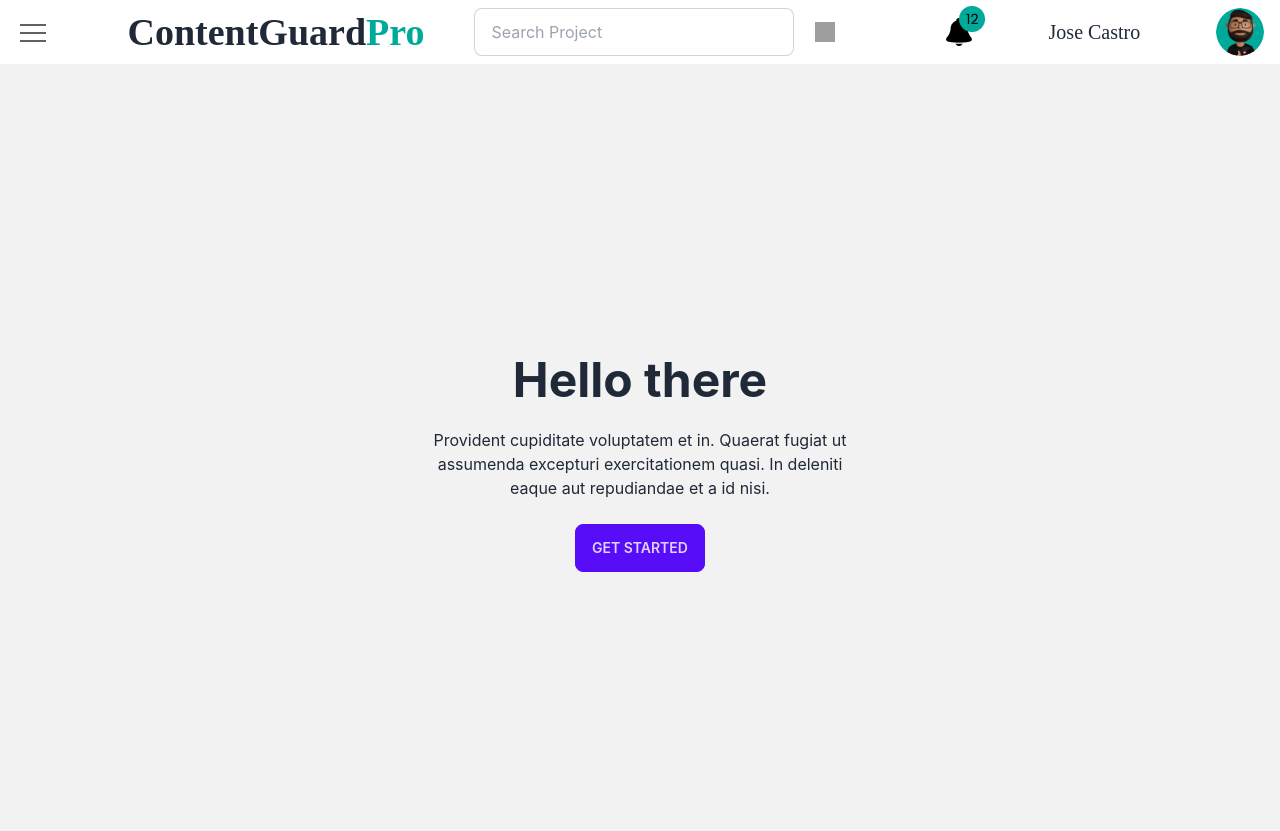
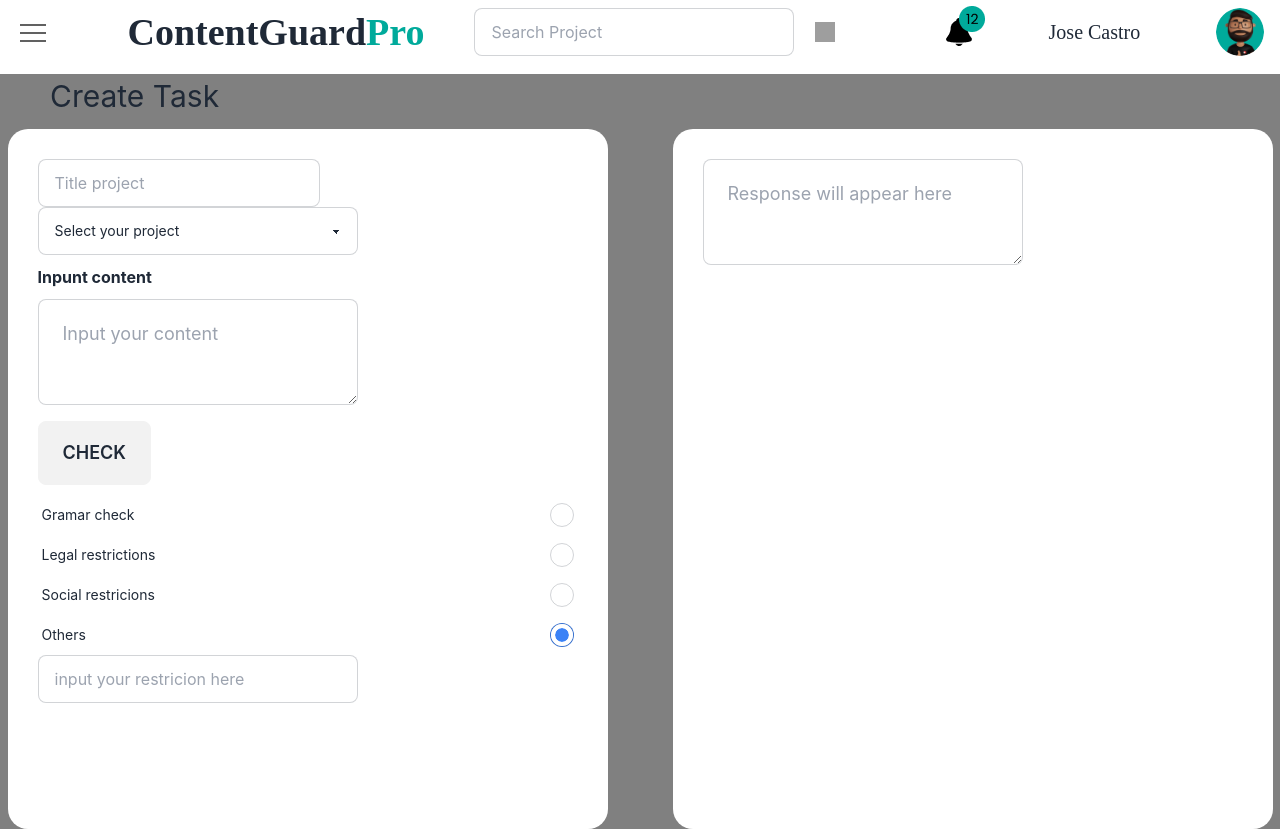
Before and after one commit to tarasov1812/ContentGuardPro, a React (Vite) app: page /task in a window 1280 px wide. Shown: the top 831 px of the page. Built offline with nearby package versions, Linux system fonts and the light colour scheme; grey boxes are pictures that could not be loaded; a web font is replaced by a local one.

Commit message:
connect con api

```diff
--- a/package.json
+++ b/package.json
@@ -11,6 +11,7 @@
   },
   "dependencies": {
     "axios": "^1.6.2",
+    "body-parser": "^1.20.2",
     "express": "^4.18.2",
     "openai": "^4.19.0",
     "pg": "^8.11.3",
--- a/src/App.jsx
+++ b/src/App.jsx
@@ -3,15 +3,17 @@ import {
   Route, RouterProvider, createBrowserRouter, createRoutesFromElements,
 } from 'react-router-dom';
 import MenuBar from "./components/MenuBar.jsx";
-import Tasks from "./components/Tasks.jsx"
+import Tasks from "./components/Tasks.jsx";
+import Trunk from "./components/Trunk.jsx"
 import "./App.css";
 
 const router = createBrowserRouter(createRoutesFromElements(
     <Route path="/" element={<MenuBar />}>
+      <Route index element={<Tasks />} />
       <Route path="task" element={<Tasks />} />
-      <Route path="restrictions" element={<Tasks />} />
-      <Route path="analytic" element={<Tasks />} />
-      <Route path="settings" element={<Tasks />} />
+      <Route path="restrictions" element={<Trunk />} />
+      <Route path="analytic" element={<Trunk />} />
+      <Route path="settings" element={<Trunk />} />
     </Route>,
 ));
 
--- a/src/components/MenuBar.jsx
+++ b/src/components/MenuBar.jsx
@@ -15,9 +15,9 @@ function MenuBar() {
       <nav className={styles.nav} id="setting-nav">
         <span className={styles.header}>Dashboard</span>
         <NavLink to="/task">Tasks</NavLink>
-        <NavLink to="/app/settings/change-password">Restricions</NavLink>
-        <NavLink to="/app/settings/change-email">Analytic</NavLink>
-        <NavLink to="/app/settings/change-email">Settings</NavLink>
+        <NavLink to="/restrictions">Restricions</NavLink>
+        <NavLink to="/analytic">Analytic</NavLink>
+        <NavLink to="/settings">Settings</NavLink>
       </nav>
     </div>
           <span className={styles.name}>ContentGuard</span><span className={styles.name2}>Pro</span>
--- a/src/components/Tasks.jsx
+++ b/src/components/Tasks.jsx
@@ -1,21 +1,88 @@
-import React from 'react';
+import React, { useState } from 'react';
+import styles from '../styles/Tasks.module.css';
+import axios from 'axios';
 
 function Tasks() {
-    return(
-        <><div className="hero min-h-screen bg-base-200">
-            <div className="hero-content text-center">
-                <div className="max-w-md">
-                    <h1 className="text-5xl font-bold">Hello there</h1>
-                    <p className="py-6">Provident cupiditate voluptatem et in. Quaerat fugiat ut assumenda excepturi exercitationem quasi. In deleniti eaque aut repudiandae et a id nisi.</p>
-                    <button className="btn btn-primary">Get Started</button>
-                </div>
+  const [prompt, setPrompt] = useState('');
+  const [response, setResponse] = useState('');
+
+  const handleInputChange = (event) => {
+    setPrompt(event.target.value);
+  };
+
+  const handleSubmit = async () => {
+    try {
+      const res = await axios.post('/api/send-prompt', {
+        prompt: prompt,
+      });
+
+      setResponse(res.data.completion);
+    } catch (error) {
+      console.error('Error:', error);
+    }
+  };
+
+  return (
+    <>
+        <div className={styles.contentForAll}>
+        <h1 className={styles.h1}>Create Task</h1>
+          <div className={styles.content}>
+
+            <div className={styles.task}>
+            <input type="text" placeholder="Title project" className="input input-bordered max-w-xs" />
+            <select className="select select-bordered w-full max-w-xs">
+                <option disabled selected>Select your project</option>
+                <option>Project 1</option>
+                <option>Project 2</option>
+            </select>
+            <div className={styles.empty}/>
+            <h2 className={styles.h2}>Inpunt content</h2>
+            <div className={styles.empty}/>
+            <textarea
+              placeholder="Input your content"
+              className="textarea textarea-bordered textarea-lg w-full max-w-xs"
+              value={prompt}
+              onChange={handleInputChange}
+            ></textarea>
+            <div className={styles.empty}/>
+            <button className="btn btn-xs sm:btn-sm md:btn-md lg:btn-lg " onClick={handleSubmit}>
+              Check
+            </button>
+            <div className={styles.empty}/>
+            <div className="form-control">
+            <label className="label cursor-pointer">
+                <span className="label-text">Gramar check</span>
+                <input type="radio" name="radio-10" className="radio checked:bg-red-500" checked />
+            </label>
             </div>
-        </div>
-        <textarea placeholder="Bio" className="textarea textarea-bordered textarea-lg w-full max-w-xs" ></textarea>
-        <button className="btn btn-xs sm:btn-sm md:btn-md lg:btn-lg">Submit</button>
-        <textarea placeholder="Bio" className="textarea textarea-bordered textarea-lg w-full max-w-xs" ></textarea>
-        </>
-    );
+            <div className="form-control">
+            <label className="label cursor-pointer">
+                <span className="label-text">Legal restrictions</span>
+                <input type="radio" name="radio-10" className="radio checked:bg-blue-500" checked />
+            </label>
+            <label className="label cursor-pointer">
+                <span className="label-text">Social restricions</span>
+                <input type="radio" name="radio-10" className="radio checked:bg-red-500" checked />
+            </label>
+            <label className="label cursor-pointer">
+                <span className="label-text">Others</span>
+                <input type="radio" name="radio-10" className="radio checked:bg-blue-500" checked />
+            </label>
+            <input type="text" placeholder="input your restricion here" className="input input-bordered w-full max-w-xs" />
+</div>
+            </div>
+            <div className={styles.task2}>
+            <textarea
+              placeholder="Response will appear here"
+              className="textarea textarea-bordered textarea-lg w-full max-w-xs"
+              value={response}
+              readOnly
+            ></textarea>
+            </div>
+          </div>
+          </div>
+    </>
+  );
 }
 
 export default Tasks;
--- /dev/null
+++ b/src/components/Trunk.jsx
@@ -0,0 +1,19 @@
+import React from 'react';
+
+function Trunk() {
+
+  return (
+<div className="hero min-h-screen bg-base-200">
+  <div className="hero-content flex-col lg:flex-row">
+    <img src="/images/stock/photo-1635805737707-575885ab0820.jpg" className="max-w-sm rounded-lg shadow-2xl" />
+    <div>
+      <h1 className="text-5xl font-bold">Still working on it...</h1>
+      <p className="py-6">Push the button to contacn us</p>
+      <button className="btn btn-primary">Get Started</button>
+    </div>
+  </div>
+</div>
+  );
+}
+
+export default Trunk;
--- a/src/styles/Tasks.module.css
+++ b/src/styles/Tasks.module.css
@@ -0,0 +1,45 @@
+.contentForAll {
+    background-color: grey;
+    height: 100%;
+    width: 100%;
+}
+.content {
+    height: 100%;
+    width: 100%;
+    background-color: grey;
+    display: flex;
+    flex-direction: row;
+    justify-content: space-around;
+}
+
+.h1 {
+    font-size: 30px;
+    margin: 10px 50px;
+}
+
+.h2 {
+    display: inline;
+    margin-right: 100px;
+    font-weight: bold;
+}
+
+.empty {
+    height: 10px;
+}
+
+.task {
+    background-color: #FFFFFF;
+    padding: 30px;
+    border-radius: 20px;
+    height: 700px;
+    width: 600px;
+}
+
+.task2 {
+    background-color: #FFFFFF;
+    margin-left: 50px;
+    padding: 30px;
+    border-radius: 20px;
+    height: 700px;
+    width: 600px;
+}
--- a/vite.config.mjs
+++ b/vite.config.mjs
@@ -7,5 +7,10 @@ export default defineConfig({
     outDir: './public',
     emptyOutDir: false,
   },
-  plugins: [react()]
+  plugins: [react()],
+  server: {
+    proxy: {
+      '/api/send-prompt': 'http://localhost:3000',
+    },
+  },
 })
```
Also changed, not shown: app.js (+44 -15 lines), 1 other file (tests, documents, lock files or other folders).
